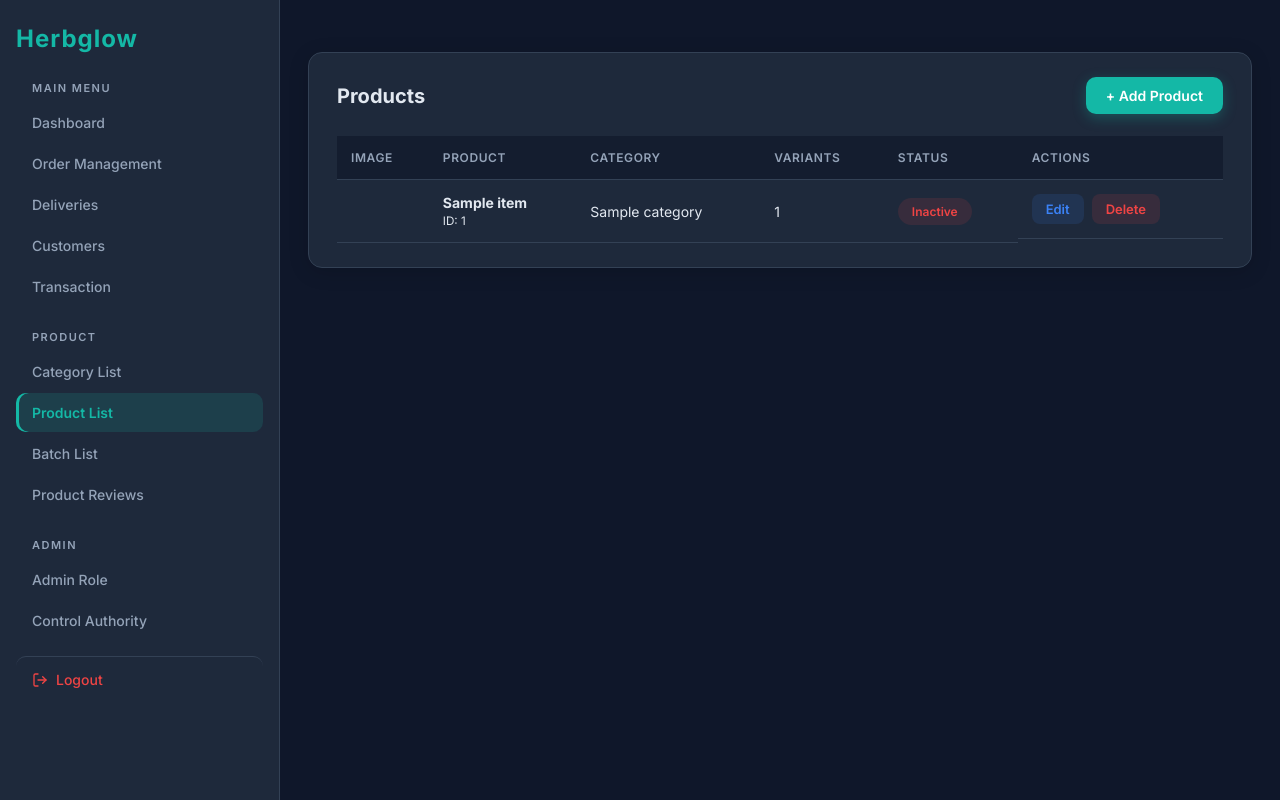
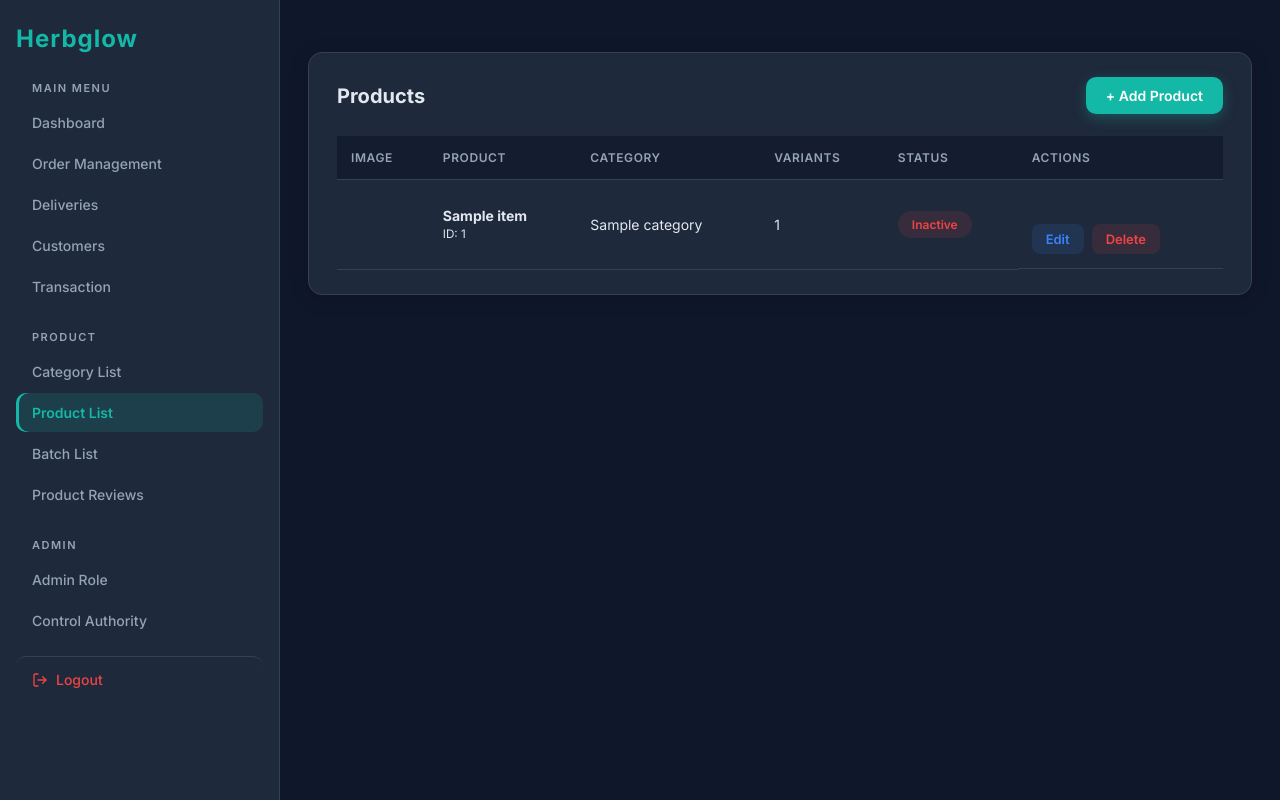
Before and after one commit to hinex-vaghadiya/frontend, a Django app: page /admin/product-list in a window 1280 px wide. Run offline with Django 5.2, Linux system fonts and the light colour scheme; tables that the repository leaves empty hold one stand-in row (values such as "Sample post"); a database or web service that is not in the repository returns one stand-in record (values such as "Sample title"); data that the repository does not hold is empty.

Commit message:
product list actions margin top added

```diff
--- a/admin_dashboard/static/css/lists.css
+++ b/admin_dashboard/static/css/lists.css
@@ -120,6 +120,12 @@
 .actions {
   display: flex;
   gap: 8px;
+}
+
+.listactions {
+  display: flex;
+  gap: 8px;
+  margin-top: 30px;
 }
 
 .btn-sm {
--- a/admin_dashboard/templates/product_list.html
+++ b/admin_dashboard/templates/product_list.html
@@ -87,7 +87,7 @@
               </td>
 
               <!-- Actions -->
-              <td class="actions">
+              <td class="listactions">
                 <a href="/admin/edit-product/{{ product.slug }}" class="btn-sm edit">Edit</a>
                 <a href="/admin/delete-product/{{ product.slug }}" class="btn-sm delete"
                   onclick="return confirm('Are you sure you want to delete this product?');">
```
